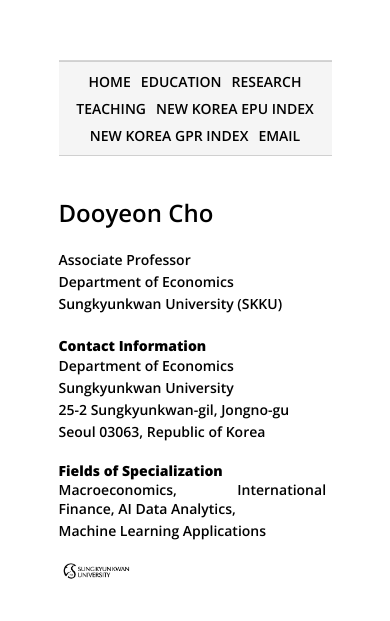
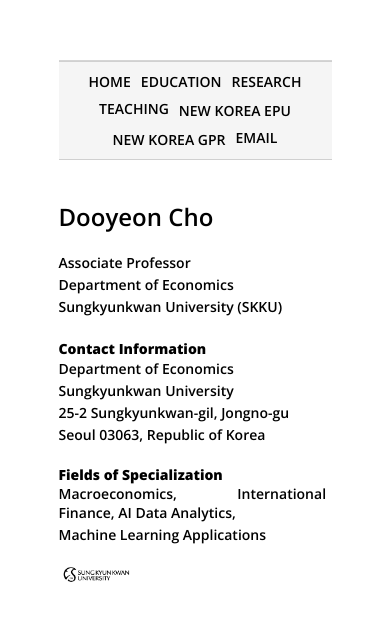
Before and after one commit to dooyeoncho/dooyeoncho.github.io, a Jekyll site: the page built from index.html, in a window 390 px wide. Shown: the top 621 px of the page. Built offline with Jekyll 4.4.1, drawn with Linux system fonts in a browser that asks for light colours.

Commit message:
Update default.html

```diff
--- a/_layouts/default.html
+++ b/_layouts/default.html
@@ -53,7 +53,15 @@
       text-decoration: underline;
     }
 
-    /* ===== MOBILE ONLY ===== */
+/* ===== DEFAULT (DESKTOP) ===== */
+.menu-desktop {
+  display: inline;
+}
+
+.menu-mobile {
+  display: none;
+}
+
 /* ===== MOBILE ONLY ===== */
 @media (max-width: 768px) {
 
@@ -67,9 +75,9 @@
     padding: 0 12px;
   }
 
-  /* 🔑 THIS IS THE REAL FIX */
+  /* Menu wrapping + containment */
   .top-menu-inner ul {
-    margin: 0;                 /* REMOVE default UL margins */
+    margin: 0;          /* remove default UL margins */
     padding: 0;
     width: 100%;
     flex-wrap: wrap;
@@ -77,6 +85,15 @@
     row-gap: 8px;
     column-gap: 10px;
     box-sizing: border-box;
+  }
+
+  /* Switch menu labels */
+  .menu-desktop {
+    display: none;
+  }
+
+  .menu-mobile {
+    display: inline;
   }
 
   body {
@@ -93,6 +110,7 @@
     padding-right: 0;
   }
 }
+
 
 
   </style>
@@ -118,8 +136,8 @@
         <li><a href="/pages/education.html">EDUCATION</a></li>
         <li><a href="/pages/research.html">RESEARCH</a></li>
         <li><a href="/pages/teaching.html">TEACHING</a></li>
-        <li><a href="/pages/new_korean_epu_index.html">NEW KOREA EPU INDEX</a></li>
-        <li><a href="/pages/new_korean_gpr_index.html">NEW KOREA GPR INDEX</a></li>
+        <li><a href="/pages/new_korean_epu_index.html"><span class="menu-desktop">NEW KOREA EPU INDEX</span><span class="menu-mobile">NEW KOREA EPU</span></a></li>
+        <li><a href="/pages/new_korean_gpr_index.html"><span class="menu-desktop">NEW KOREA GPR INDEX</span><span class="menu-mobile">NEW KOREA GPR</span></a></li>
         <li><a href="mailto:dooyeoncho@g.skku.edu">EMAIL</a></li>
       </ul>
     </div>
```
